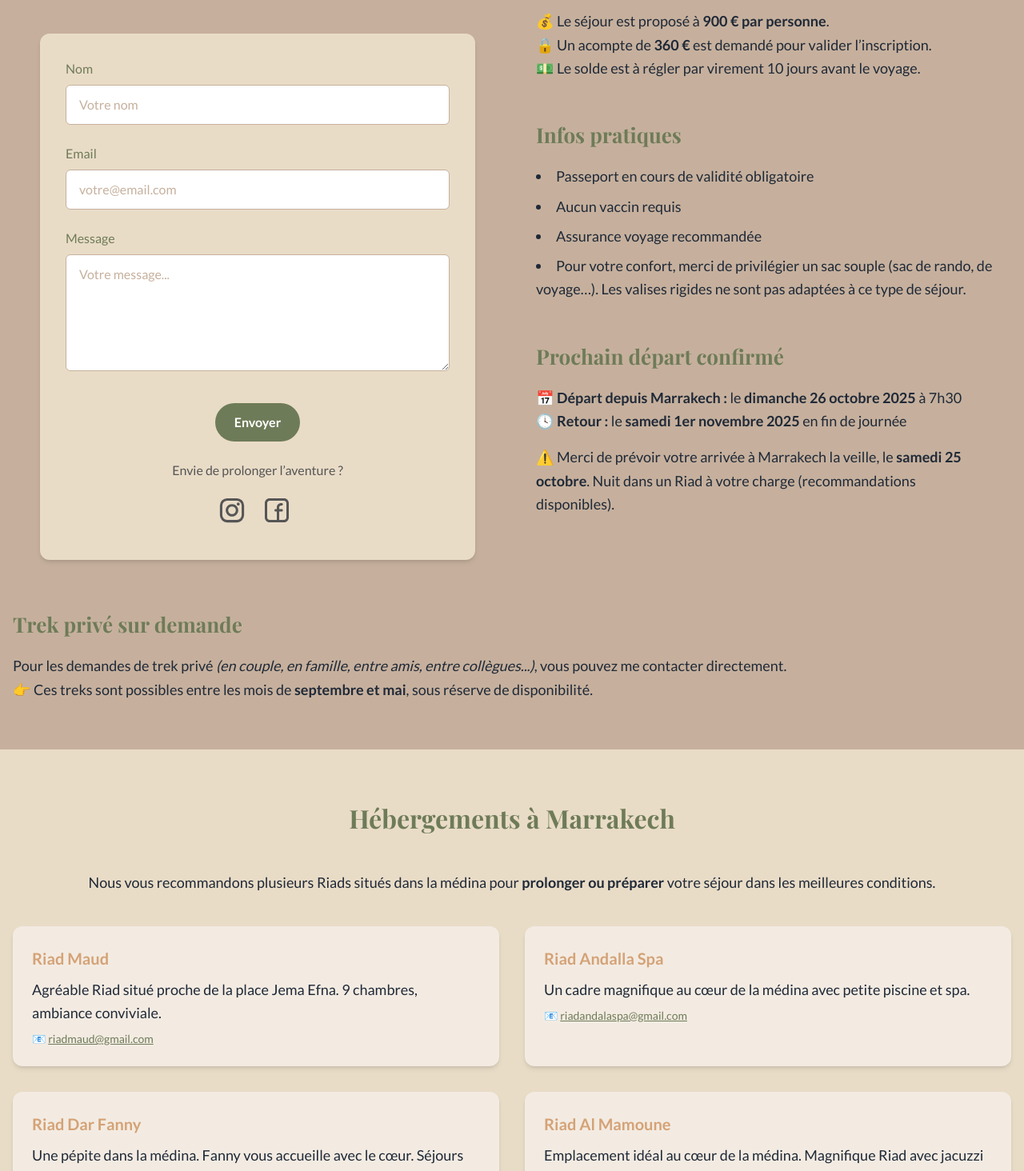
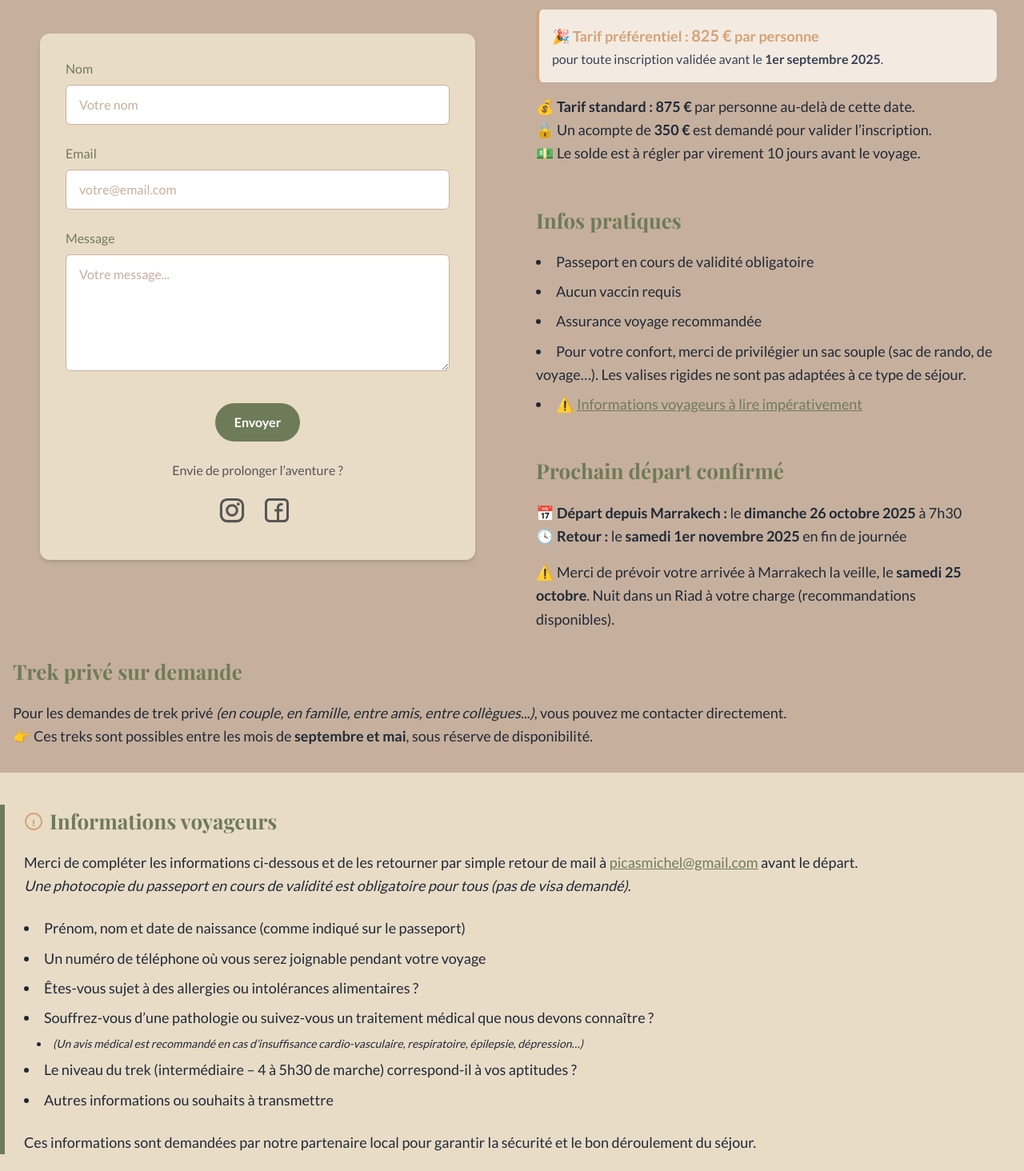
Before and after one commit to GrissaDrauka/instants-nomades, an Angular app: page /contact in a window 1280 px wide. Shown: the part 300-1764 px from the top of the page at 80% size. Built offline with nearby package versions, Linux system fonts and the light colour scheme.

Commit message:
Info voyageurs + maj prix

```diff
--- a/src/app/components/contact/contact-form/contact-form.html
+++ b/src/app/components/contact/contact-form/contact-form.html
@@ -58,8 +58,9 @@
                 </a>
 
                 <!-- Facebook -->
-                <a href="#" target="_blank" rel="noopener noreferrer" aria-label="Facebook"
-                    class="hover:text-vert-sauge transition" title="Facebook">
+                <a href="https://www.facebook.com/share/1FvtbJFQG6/?mibextid=wwXIfr" target="_blank"
+                    rel="noopener noreferrer" aria-label="Facebook" class="hover:text-vert-sauge transition"
+                    title="Facebook">
                     <svg class="w-12 h-12 inline-block fill-current mt-[4px]" viewBox="0 0 32 32"
                         xmlns="http://www.w3.org/2000/svg">
                         <path fill-rule="evenodd" clip-rule="evenodd"
@@ -70,5 +71,4 @@
             </div>
         </div>
     </form>
-
 </div>
--- a/src/app/components/contact/contact-infos/contact-infos.html
+++ b/src/app/components/contact/contact-infos/contact-infos.html
@@ -3,8 +3,17 @@
     <!-- Tarifs -->
     <section>
         <h2 class="font-display text-[26px] text-vert-sauge font-bold mb-4">Tarifs & réservation</h2>
-        <p>💰 Le séjour est proposé à <strong>900 € par personne</strong>.</p>
-        <p>🔒 Un acompte de <strong>360 €</strong> est demandé pour valider l’inscription.</p>
+        <!-- Encadré primetime -->
+        <div class="bg-[#f3ebe2] border-l-4 border-terracotta p-4 rounded-lg mb-4 shadow-sm">
+            <p class="text-[18px] font-semibold text-terracotta">
+                🎉 Tarif préférentiel : <span class="text-[20px] font-bold">825 €</span> par personne
+            </p>
+            <p class="text-[16px] text-gray-700">
+                pour toute inscription validée avant le <strong>1er septembre 2025</strong>.
+            </p>
+        </div>
+        <p>💰 <strong>Tarif standard : 875 €</strong> par personne au-delà de cette date.</p>
+        <p>🔒 Un acompte de <strong>350 €</strong> est demandé pour valider l’inscription.</p>
         <p>💵 Le solde est à régler par virement 10 jours avant le voyage.</p>
     </section>
 
@@ -17,6 +26,11 @@
             <li>Assurance voyage recommandée</li>
             <li>Pour votre confort, merci de privilégier un sac souple (sac de rando, de voyage…). Les valises rigides
                 ne sont pas adaptées à ce type de séjour.</li>
+            <li>
+                ⚠️ <a href="#informations-voyageurs" class="underline text-vert-sauge hover:text-[#8a4f3d] transition">
+                    Informations voyageurs à lire impérativement
+                </a>
+            </li>
         </ul>
     </section>
 
--- a/src/app/components/contact/contact.html
+++ b/src/app/components/contact/contact.html
@@ -16,10 +16,10 @@
 </section>
 
 <!-- Trek privé -->
-<section class="bg-beige py-[60px]">
+<section class="bg-beige py-[30px]">
     <div class="max-w-screen-xl mx-auto px-4 text-[18px] text-gray-800 leading-relaxed">
         <h2 class="font-display text-[26px] text-vert-sauge font-bold mb-4">Trek privé sur demande</h2>
-        <p class="text-gray-800 text-[18px] leading-relaxed">
+        <p>
             Pour les demandes de trek privé <em>(en couple, en famille, entre amis, entre collègues...)</em>, vous
             pouvez me contacter directement.
             <br />
@@ -29,7 +29,50 @@
     </div>
 </section>
 
-<section class="bg-sable py-[60px]">
+<!-- Informations voyageurs -->
+<section id="informations-voyageurs" class="bg-sable py-[40px]">
+    <div
+        class="max-w-screen-xl mx-auto px-4 text-[18px] text-gray-800 leading-relaxed border-l-[6px] border-vert-sauge pl-6">
+        <h2 class="font-display text-[26px] text-vert-sauge font-bold mb-4 flex items-center gap-2">
+            <svg xmlns="http://www.w3.org/2000/svg" class="w-6 h-6 text-terracotta" viewBox="0 0 24 24"
+                fill="currentColor">
+                <path d="M11.001 10h2v5h-2zM11 16h2v2h-2z" />
+                <path fill-rule="evenodd"
+                    d="M1 12C1 5.925 5.925 1 12 1s11 4.925 11 11-4.925 11-11 11S1 18.075 1 12zm20 0c0-4.971-4.029-9-9-9S3 7.029 3 12s4.029 9 9 9 9-4.029 9-9z"
+                    clip-rule="evenodd" />
+            </svg>
+            Informations voyageurs
+        </h2>
+        <p class="mb-6">
+            Merci de compléter les informations ci-dessous et de les retourner par simple retour de mail à <a
+                href="mailto:picasmichel@gmail.com"
+                class="underline text-vert-sauge hover:text-terracotta">picasmichel&#64;gmail.com</a> avant le départ.
+            <br />
+            <span class="italic">Une photocopie du passeport en cours de validité est obligatoire pour tous (pas de visa
+                demandé).</span>
+        </p>
+
+        <ul class="list-disc list-inside space-y-2">
+            <li>Prénom, nom et date de naissance (comme indiqué sur le passeport)</li>
+            <li>Un numéro de téléphone où vous serez joignable pendant votre voyage</li>
+            <li>Êtes-vous sujet à des allergies ou intolérances alimentaires ?</li>
+            <li>Souffrez-vous d’une pathologie ou suivez-vous un traitement médical que nous devons connaître ?</li>
+            <li class="ml-4 italic text-sm">
+                (Un avis médical est recommandé en cas d’insuffisance cardio-vasculaire, respiratoire, épilepsie,
+                dépression…)
+            </li>
+            <li>Le niveau du trek (intermédiaire – 4 à 5h30 de marche) correspond-il à vos aptitudes ?</li>
+            <li>Autres informations ou souhaits à transmettre</li>
+        </ul>
+
+        <p class="mt-6">
+            Ces informations sont demandées par notre partenaire local pour garantir
+            la sécurité et le bon déroulement du séjour.
+        </p>
+    </div>
+</section>
+
+<section class="bg-beige py-[60px]">
     <div class="max-w-screen-xl mx-auto px-4 text-[18px] text-gray-800 leading-relaxed">
         <h2 class="font-display text-[32px] text-vert-sauge font-bold text-center mb-[40px]">
             Hébergements à Marrakech
--- a/src/app/components/footer/footer.html
+++ b/src/app/components/footer/footer.html
@@ -15,7 +15,8 @@
 
 
     <!-- Facebook -->
-    <a href="#" aria-label="Facebook" class="inline-block align-middle hover:text-vert-sauge transition ml-2"
+    <a href="https://www.facebook.com/share/1FvtbJFQG6/?mibextid=wwXIfr" aria-label="Facebook" target="_blank"
+        rel="noopener noreferrer" class="inline-block align-middle hover:text-vert-sauge transition ml-2"
         title="Facebook">
         <svg class="w-5 h-5 inline-block mb-[2px] fill-current" viewBox="0 0 24 24" xmlns="http://www.w3.org/2000/svg">
             <path fill-rule="evenodd" clip-rule="evenodd"
--- a/src/index.html
+++ b/src/index.html
@@ -1,5 +1,5 @@
 <!doctype html>
-<html lang="en">
+<html lang="fr" class="scroll-smooth">
 
 <head>
   <!-- SEO de base -->
```
